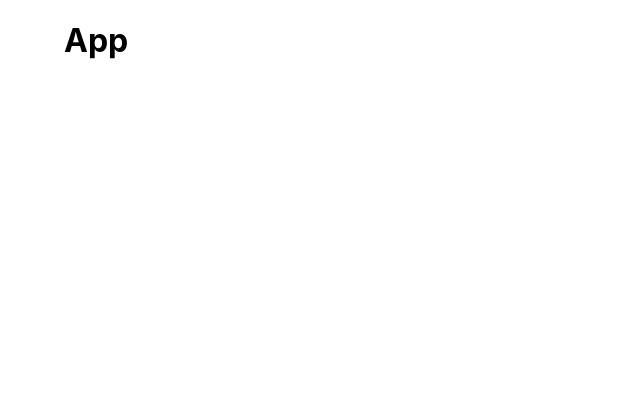
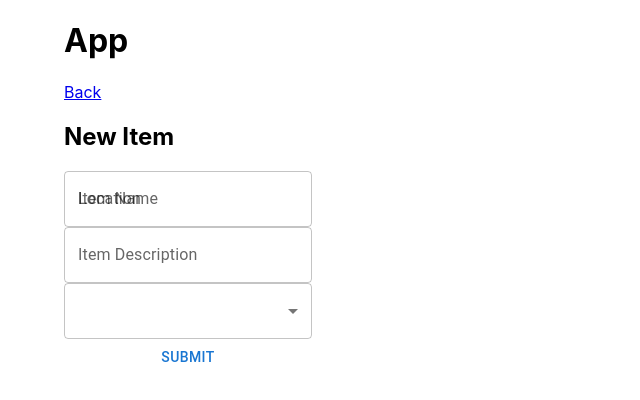
Before and after one commit to jpgonzalez-Net/inventory-front, a React (Create React App) app: page /newItem in a window 1280 px wide. Before the commit this address had no page. Shown: the top 400 px of the page, without its empty margins (0-640 px from the left). Built offline with nearby package versions, Linux system fonts and the light colour scheme.

Commit message:
added form to add items

```diff
--- a/src/App.tsx
+++ b/src/App.tsx
@@ -2,6 +2,7 @@ import { Container } from '@mui/material'
 import Items from './components/Items'
 import { Navigate, Route, Routes, useNavigate } from 'react-router-dom'
 import Item from './components/Item'
+import NewItem from './components/NewItem'
 
 const App = () => {
     return (
@@ -15,6 +16,7 @@ const App = () => {
                     />
                     <Route path="/items" element={<Items />} />
                     <Route path="/items/:id" element={<Item />} />
+                    <Route path="/newItem" element={<NewItem />} />
                 </Routes>
             </Container>
         </div>
--- a/src/components/Items.tsx
+++ b/src/components/Items.tsx
@@ -1,5 +1,9 @@
 import {
+    Box,
+    Button,
+    IconButton,
     InputAdornment,
+    Paper,
     Table,
     TableBody,
     TableCell,
@@ -9,8 +13,8 @@ import {
     TableRow,
     TextField,
 } from '@mui/material'
-import { Delete, Search } from '@mui/icons-material'
-import { Link } from 'react-router-dom'
+import { Add, Delete, Search } from '@mui/icons-material'
+import { Link, useNavigate } from 'react-router-dom'
 import React, { useEffect, useState } from 'react'
 
 const Items = () => {
@@ -37,6 +41,8 @@ const Items = () => {
     const [page, setPage] = useState(0)
     const [rowsPerPage, setRowsPerPage] = useState(5)
     const [paginated, setPaginated] = useState([])
+
+    const navigate = useNavigate()
 
     const handleFilter = (
         e: React.ChangeEvent<HTMLInputElement | HTMLTextAreaElement>
@@ -71,6 +77,7 @@ const Items = () => {
     return (
         <div>
             <h2>Items</h2>
+            <Box display="flex" alignItems="center" justifyContent="end">
                 <TextField
                     label="filter"
                     value={filter}
@@ -85,6 +92,15 @@ const Items = () => {
                         },
                     }}
                 />
+                <Box marginLeft="12px">
+                    <IconButton
+                        aria-label="add"
+                        onClick={() => navigate('/newItem')}
+                    >
+                        <Add />
+                    </IconButton>
+                </Box>
+            </Box>
             <Table>
                 <TableHead>
                     <TableRow>
--- /dev/null
+++ b/src/components/NewItem.tsx
@@ -0,0 +1,66 @@
+import {
+    Button,
+    FormControl,
+    FormLabel,
+    InputLabel,
+    MenuItem,
+    Select,
+    TextField,
+} from '@mui/material'
+import { useState } from 'react'
+import { Link } from 'react-router-dom'
+
+const NewItem = () => {
+    const [itemName, setItemName] = useState('')
+    const [description, setDescription] = useState('')
+    const [location, setLocation] = useState('')
+
+    const handleSubmit = () => {
+        console.log('submitting...')
+        console.log(
+            `itemName: "${itemName}"; description: "${description}"; location: "${location}"`
+        )
+    }
+
+    const locations = [{ locationId: '1', state: 'TX', address: 'Address 1' }]
+
+    return (
+        <div>
+            <Link to="/items">Back</Link>
+            <h2>New Item</h2>
+            <FormControl>
+                <TextField
+                    label="Item Name"
+                    value={itemName}
+                    onChange={(e) => setItemName(e.target.value)}
+                />
+                <TextField
+                    label="Item Description"
+                    value={description}
+                    onChange={(e) => setDescription(e.target.value)}
+                />
+                <InputLabel id="newitem-address-select-label">
+                    Location
+                </InputLabel>
+                <Select
+                    labelId="newitem-address-select-label"
+                    label="Location"
+                    value={location}
+                    onChange={(e) => setLocation(e.target.value as string)}
+                >
+                    <MenuItem value="">
+                        <i>None</i>
+                    </MenuItem>
+                    {locations.map((loc) => (
+                        <MenuItem key={loc.locationId} value={loc.locationId}>
+                            {loc.address}, {loc.state}
+                        </MenuItem>
+                    ))}
+                </Select>
+                <Button onClick={handleSubmit}>Submit</Button>
+            </FormControl>
+        </div>
+    )
+}
+
+export default NewItem
--- a/src/index.css
+++ b/src/index.css
@@ -1,13 +1,8 @@
 body {
-  margin: 0;
-  font-family: -apple-system, BlinkMacSystemFont, 'Segoe UI', 'Roboto', 'Oxygen',
-    'Ubuntu', 'Cantarell', 'Fira Sans', 'Droid Sans', 'Helvetica Neue',
-    sans-serif;
-  -webkit-font-smoothing: antialiased;
-  -moz-osx-font-smoothing: grayscale;
+    margin: 0;
+    font-family: -apple-system, BlinkMacSystemFont, 'Segoe UI', 'Roboto',
+        'Oxygen', 'Ubuntu', 'Cantarell', 'Fira Sans', 'Droid Sans',
+        'Helvetica Neue', sans-serif;
+    -webkit-font-smoothing: antialiased;
+    -moz-osx-font-smoothing: grayscale;
 }
-
-code {
-  font-family: source-code-pro, Menlo, Monaco, Consolas, 'Courier New',
-    monospace;
-}
```
Lines whose indentation alone changed are shown as unchanged.
